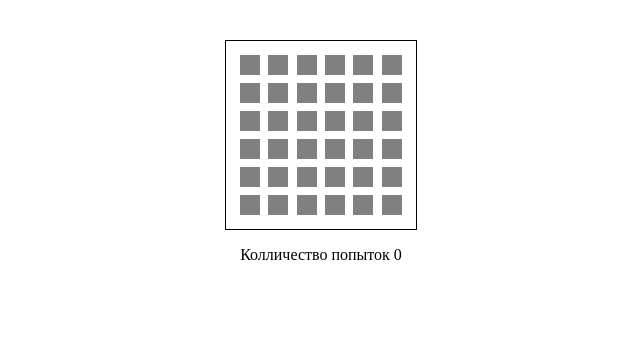
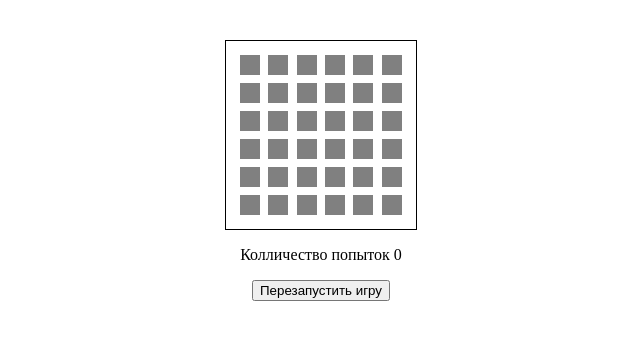
Before and after one commit to MrDenis2024/homework54, a React (Vite) app: page / in a window 1280 px wide. Shown: the top 340 px of the page, without its empty margins (319-959 px from the left). Built offline with nearby package versions, Linux system fonts and the light colour scheme.

Commit message:
Создан компонент ResetGame для перезапуска игры

```diff
--- /dev/null
+++ b/src/components/ResetGame/ResetGame.tsx
@@ -0,0 +1,15 @@
+import React, {MouseEventHandler} from 'react';
+
+interface Props {
+  onClick: MouseEventHandler;
+}
+
+const ResetGame: React.FC<Props> = ({onClick}) => {
+  return (
+    <button onClick={onClick}>
+      Перезапустить игру
+    </button>
+  );
+};
+
+export default ResetGame;
--- a/src/containers/App/App.tsx
+++ b/src/containers/App/App.tsx
@@ -3,6 +3,7 @@ import {useState} from 'react';
 import {CharacterItems} from '../../types';
 import CellBoard from '../../components/CellBoard/CellBoard';
 import Counter from '../../components/Counter/Counter';
+import ResetGame from '../../components/ResetGame/ResetGame';
 
 const App = () => {
   const createItems = () => {
@@ -17,23 +18,28 @@ const App = () => {
 
   const [items, setItems] = useState(createItems());
 
+
   const changeCell = (id: string) => {
     setItems((prevState) => {
       return prevState.map((item) => {
         if(item.id == id) {
           return {...item, clicked: true};
+
         }
-
         return item;
       });
     });
   };
 
+  const resetGame = () => {
+    setItems(createItems());
+  };
 
   return (
     <div>
       <CellBoard changeCell={changeCell} items={items} />
       <Counter items={items} />
+      <ResetGame  onClick={resetGame}/>
     </div>
   );
 };
```
